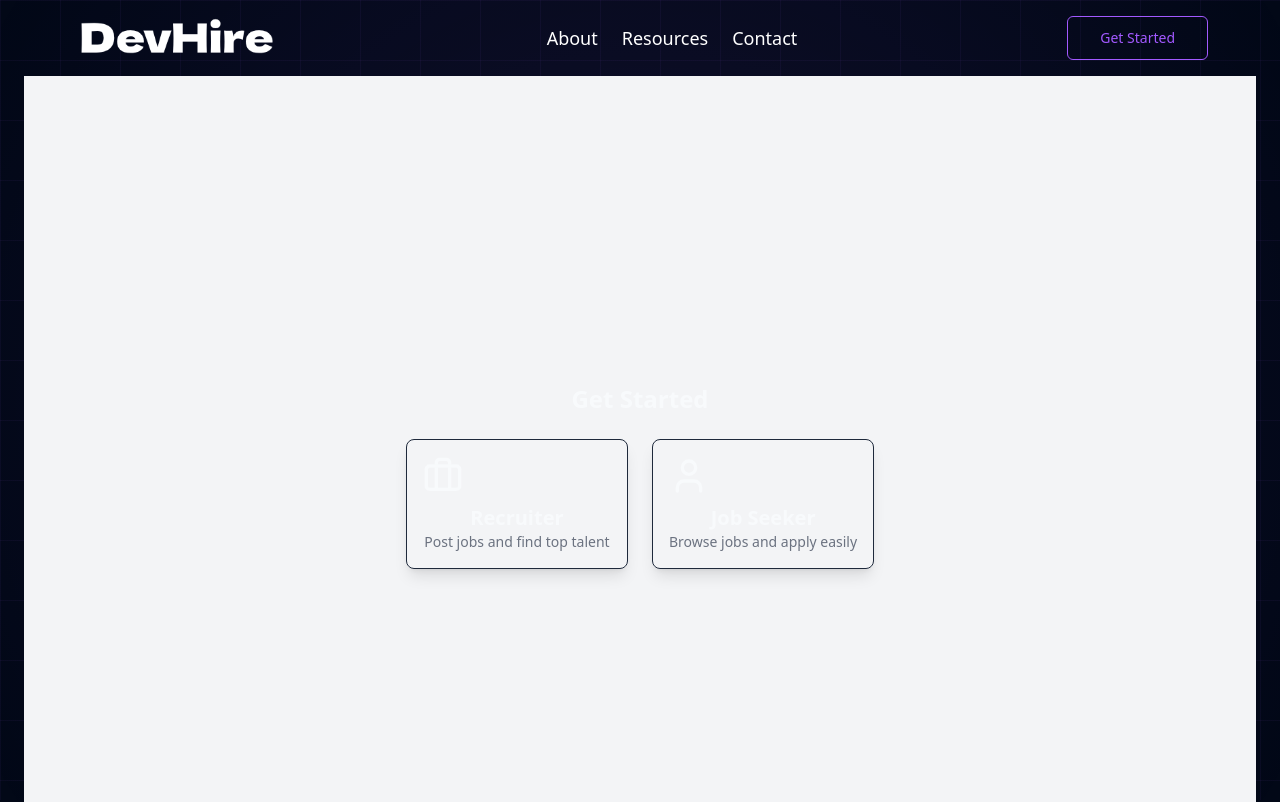
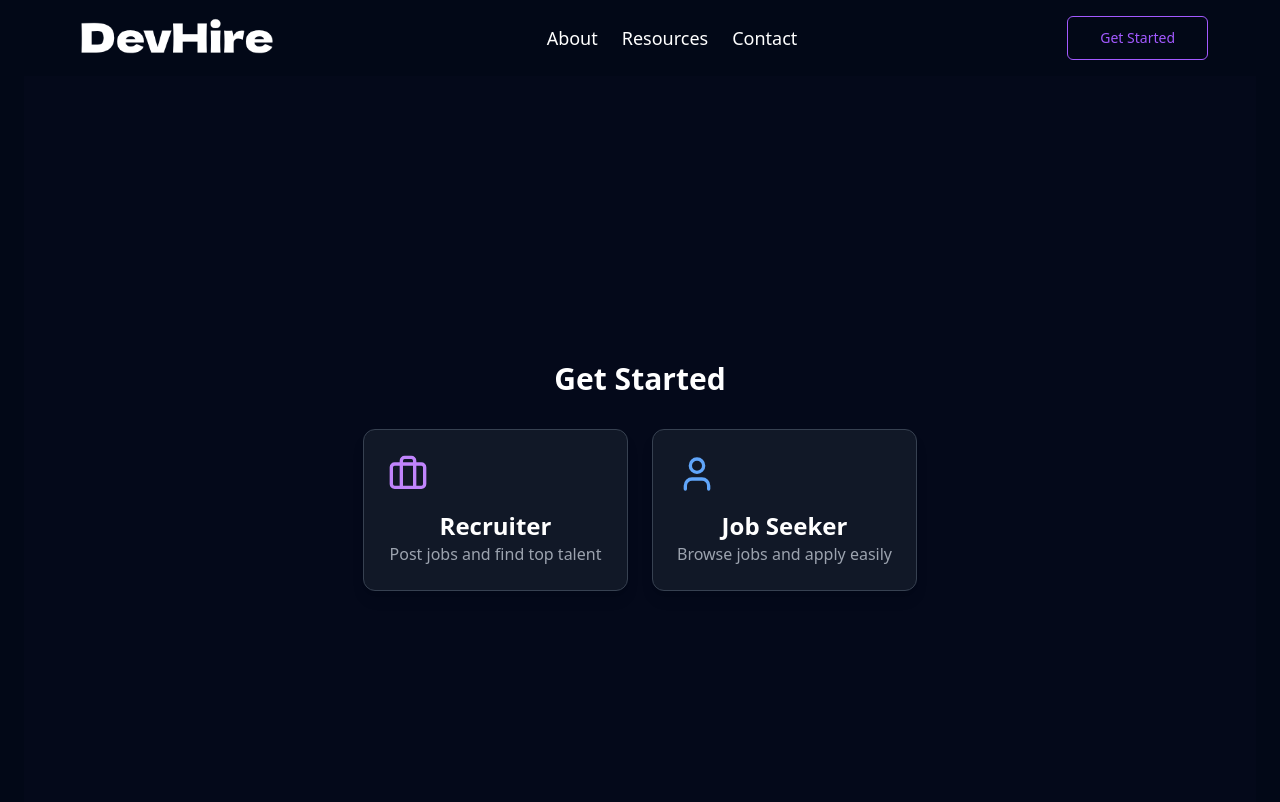
Before and after one commit to patriciakennedy/react-shadcn, a React (Vite) app: page /get-started in a window 1280 px wide. Shown: the top 802 px of the page. Built offline with nearby package versions, Linux system fonts and the light colour scheme.

Commit message:
Update App.css, UserTypeCard.js, GetStared.jsx and landing.jsx

```diff
--- a/src/App.css
+++ b/src/App.css
@@ -6,38 +6,8 @@
     height: 100%;
     background: linear-gradient(
             to right,
-            rgba(255, 255, 255, 0.1) 1px,
+            rgba(162, 89, 255, 0.05) 1px,
             transparent 1px
-        ),
-        linear-gradient(
-            to bottom,
-            rgba(255, 255, 255, 0.1) 1px,
-            transparent 1px
-        );
-    background-size: 50px 50px;
-    pointer-events: none;
-    z-index: -1;
-}
-
-.grid-background::before {
-    content: '';
-    position: absolute;
-    top: 0;
-    left: 0;
-    width: 100%;
-    height: 100%;
-    background: radial-gradient(circle, transparent, rgba(0, 0, 0, 0.9));
-} */
-.grid-background {
-    position: fixed;
-    top: 0;
-    left: 0;
-    width: 100%;
-    height: 100%;
-    background: linear-gradient(
-            to right,
-            rgba(162, 89, 255, 0.05) 1px,
-            /* Softer Neon Purple Grid */ transparent 1px
         ),
         linear-gradient(
             to bottom,
@@ -47,10 +17,10 @@
     background-size: 60px 60px;
     pointer-events: none;
     z-index: -1;
-}
+} */
 
 /* Add a soft radial glow */
-.grid-background::before {
+/* .grid-background::before {
     content: '';
     position: absolute;
     top: 0;
@@ -58,5 +28,5 @@
     width: 100%;
     height: 100%;
     background: radial-gradient(circle, rgba(162, 89, 255, 0.1), transparent);
-     /* background: radial-gradient(circle, rgba(150, 0, 100, 0.8), transparent); */
-}
+
+} */
--- /dev/null
+++ b/src/components/UserTypeCard.jsx
@@ -0,0 +1,22 @@
+import React from 'react';
+
+
+const UserTypeCard = ({ icon, userType, description, onClick }) => {
+    return (
+        <div
+            className="border border-gray-700 p-6 rounded-xl shadow-lg text-center cursor-pointer
+                       hover:shadow-2xl transition-all bg-gray-900 hover:bg-gray-800
+                       text-white transform hover:-translate-y-2"
+            onClick={onClick}
+        >
+            <div className="text-5xl text-purple-400 mb-4">{icon}</div>{' '}
+            {/* Neon Purple Icon */}
+            <h2 className="text-2xl font-bold text-white">{userType}</h2>{' '}
+            {/* White for Visibility */}
+            <p className="text-gray-400">{description}</p>{' '}
+            {/* Gray for Readability */}
+        </div>
+    );
+};
+
+export default UserTypeCard;
--- a/src/pages/GetStarted.jsx
+++ b/src/pages/GetStarted.jsx
@@ -1,36 +1,34 @@
 import React from 'react';
 import { useNavigate } from 'react-router-dom';
-import UserTypeCard from './UserTypeCard';
+import UserTypeCard from '../components/UserTypeCard';
 import { Briefcase, User } from 'lucide-react'; // Using lucide-react icons
 
+const GetStarted = () => {
+    const navigate = useNavigate();
 
-const GetStarted = () => {
-    const navigate = useNavigate(); // Used for navigation
-
-    // Function to handle user type selection
     const handleSelect = (userType) => {
-        navigate('/login', { state: { userType } }); // Navigate to login page with user type
+        navigate('/login', { state: { userType } });
     };
 
     return (
+        <div className="flex flex-col items-center justify-center min-h-screen bg-[#04091A] p-6">
+            <h1 className="text-3xl font-extrabold text-white mb-8">
+                Get Started
+            </h1>
 
-        <div className="flex flex-col items-center justify-center min-h-screen bg-gray-100 p-6">
-            <h1 className="text-2xl font-bold mb-6">Get Started</h1>
             <div className="grid grid-cols-1 sm:grid-cols-2 gap-6">
-                <div onClick={() => handleSelect('Recruiter')}>
                 <UserTypeCard
                     userType="Recruiter"
                     description="Post jobs and find top talent"
-                        icon={<Briefcase size={40} />}
+                    icon={<Briefcase size={40} className="text-purple-400" />}
+                    onClick={() => handleSelect('Recruiter')}
                 />
-                </div>
-                <div onClick={() => handleSelect('Job Seeker')}>
                 <UserTypeCard
                     userType="Job Seeker"
                     description="Browse jobs and apply easily"
-                        icon={<User size={40} />}
+                    icon={<User size={40} className="text-blue-400" />}
+                    onClick={() => handleSelect('Job Seeker')}
                 />
-                </div>
             </div>
         </div>
     );
--- a/src/pages/Resources.jsx
+++ b/src/pages/Resources.jsx
@@ -1,7 +1,13 @@
+import UserTypeCard from '../components/UserTypeCard';
 import React from 'react';
 
 const Resources = () => {
-    return <div>Resources</div>;
+    return (
+        <>
+            <div>Resources</div>
+            <UserTypeCard />
+        </>
+    );
 };
 
 export default Resources;
--- a/src/pages/UserTypeCard.jsx
+++ /dev/null
@@ -1,16 +0,0 @@
-import React from 'react';
-
-const UserTypeCard = ({ icon, userType, description, onClick }) => {
-    return (
-        <div
-            className="border p-4 rounded-lg shadow-lg text-center cursor-pointer hover:shadow-xl transition-all"
-            onClick={onClick} //this allow clicks to rrigger navigation
-        >
-            <div className="text-4xl mb-2">{icon}</div>
-            <h2 className="text-xl font-semibold">{userType}</h2>
-            <p className="text-gray-500 text-sm">{description}</p>
-        </div>
-    );
-};
-
-export default UserTypeCard;
--- a/src/pages/landing.jsx
+++ b/src/pages/landing.jsx
@@ -1,10 +1,9 @@
 import { Button } from '../components/ui/button';
 import { Link } from 'react-router-dom';
-// import { Button } from '../components/ui/button';
 import Autoplay from 'embla-carousel-autoplay';
 import companies from '../data/companies.json';
 import { motion } from 'framer-motion';
-// import LoginForm from './LoginForm';
+
 import {
     Carousel,
     CarouselContent,
@@ -15,7 +14,7 @@ const LandingPage = () => {
     const text = 'Find Your Dream Job'.split(''); // Splits text into individual letters
 
     return (
-        <main className="flex flex-col gap-10 sm:gap-20 py-10 sm:py-20">
+        <main className="flex flex-col gap-10 sm:gap-20 py-10 sm:py-20 bg-[#04091A]">
             <section className="text-center ">
                 <motion.h1
                     initial={{ opacity: 0, scale: 0.8 }}
```
Lines whose indentation alone changed are shown as unchanged.
